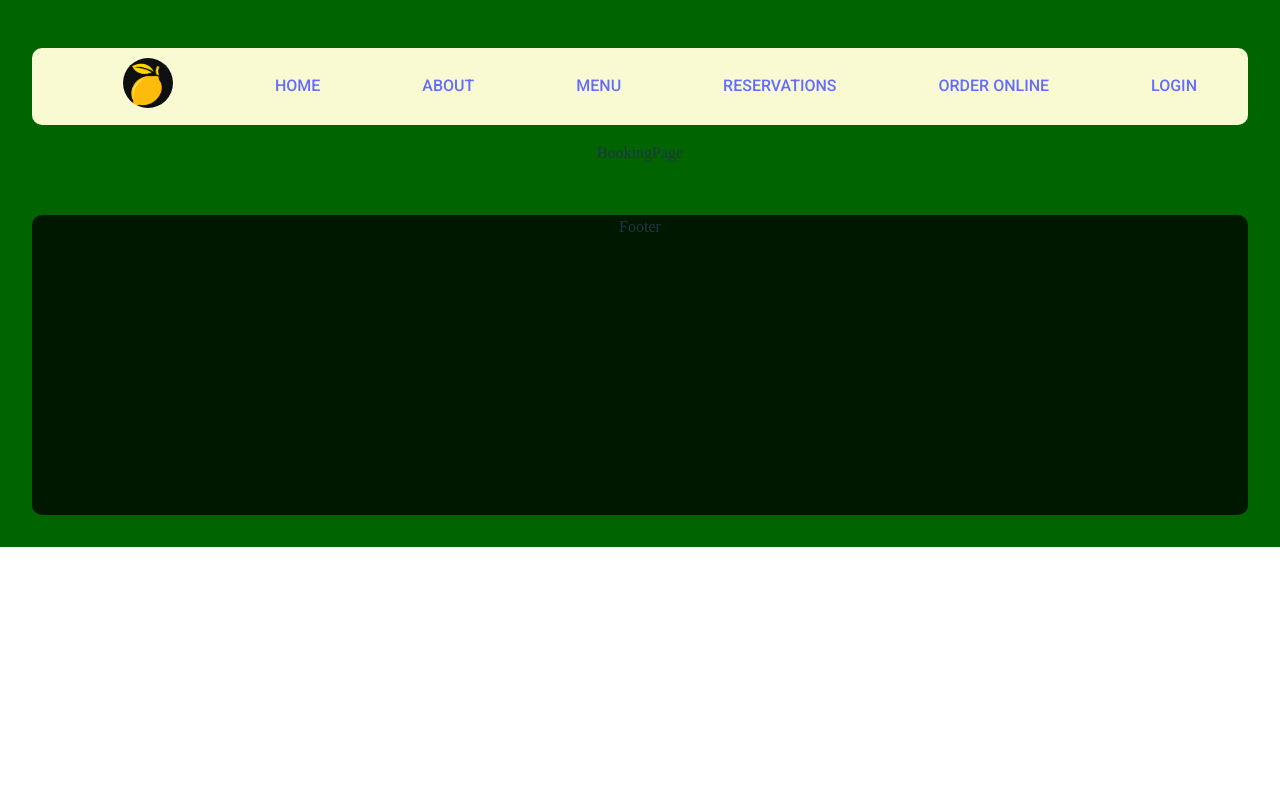
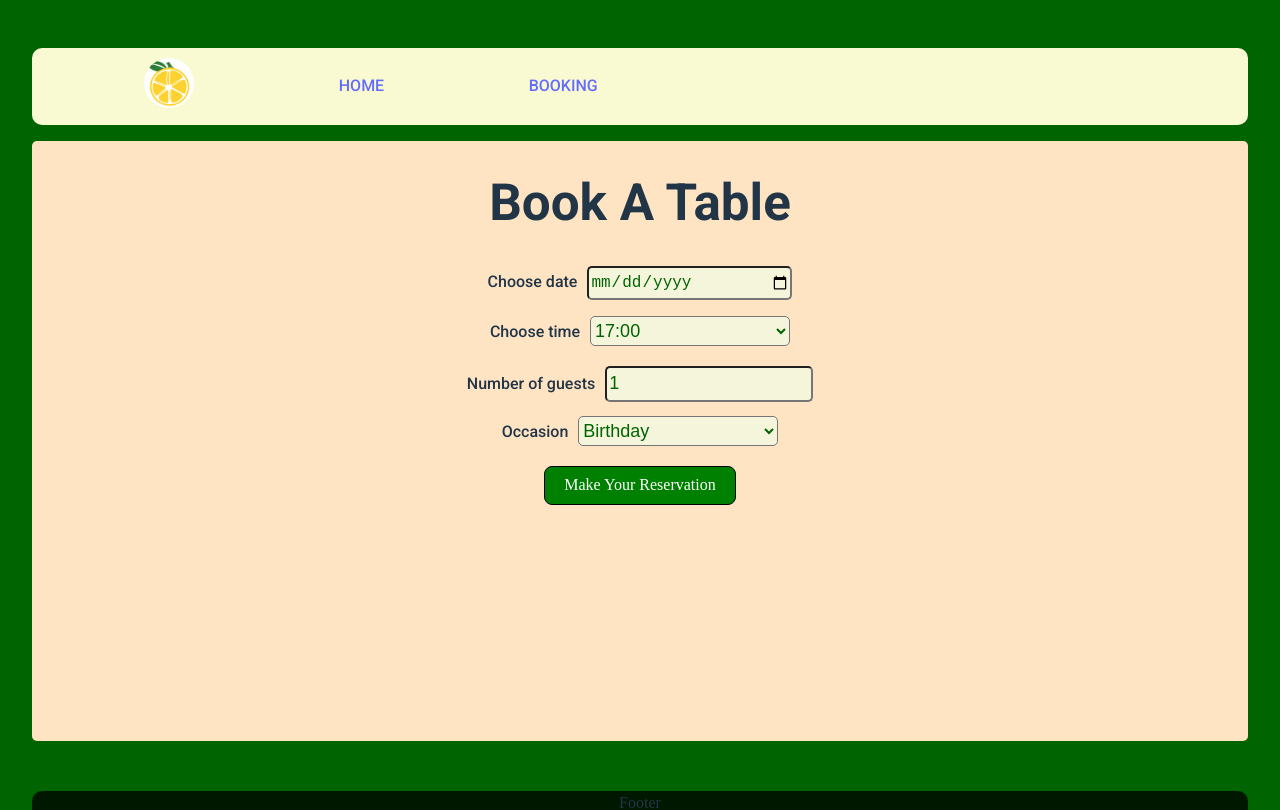
Before and after one commit to AspireHall/capstone, a React (Vite) app: page /booking in a window 1280 px wide. Shown: the top 810 px of the page. Built offline with nearby package versions, Linux system fonts and the light colour scheme.

Commit message:
added booking form

```diff
--- a/src/App.css
+++ b/src/App.css
@@ -94,3 +94,46 @@ p {
   background-color: rgb(0, 24, 0);
   border-radius: 10px;
 }
+
+.booking-container {
+  display: flex;
+  flex-direction: column;
+  width: 100%;
+  height: 600px;
+  background-color: bisque;
+  border-radius: 5px;
+  text-align: center;
+}
+label {
+  font-family: "Roboto";
+  font-weight: 500;
+  padding-right: 10px;
+}
+input {
+  width: 200px;
+  height: 30px;
+  font-size: large;
+  border-radius: 5px;
+  background-color: beige;
+  color: darkgreen;
+}
+select {
+  width: 200px;
+  height: 30px;
+  font-size: large;
+  border-radius: 5px;
+  background-color: beige;
+  color: darkgreen;
+}
+button {
+  background-color: green;
+  color: white;
+  border: solid 1px black;
+}
+
+button:hover {
+  background-color: rgb(1, 75, 1);
+}
+.booking-div {
+  height: 50px;
+}
--- a/src/Component/Nav.jsx
+++ b/src/Component/Nav.jsx
@@ -10,11 +10,12 @@ const Nav = () => {
           <img className="logo" src={logo} alt="" />
         </Link>
         <Link to="/">HOME</Link>
-        <Link to="/booking">ABOUT</Link>
+        <Link to="/booking">BOOKING</Link>
+        {/*<Link to="/booking">ABOUT</Link>
         <Link to="/booking">MENU</Link>
-        <Link to="/booking">RESERVATIONS</Link>
         <Link to="/booking">ORDER ONLINE</Link>
         <Link to="/booking">LOGIN</Link>
+        */}
       </ul>
     </div>
   );
--- /dev/null
+++ b/src/Pages/BookingPage/BookingForm.jsx
@@ -0,0 +1,89 @@
+import React, { Fragment, useState } from "react";
+import "./../../App.css";
+
+const BookingForm = () => {
+  const availableTimes = ["17:00", "18:00", "19:00", "20:00", "21:00", "22:00"];
+  const [data, setData] = useState({
+    date: "",
+    time: "",
+    guest: "1",
+    occasion: "Birthday",
+  });
+
+  const handleChange = (e) => {
+    const { name, value } = e.target;
+    setData((prev) => ({
+      ...prev,
+      [name]: value,
+    }));
+  };
+
+  const submitForm = (e) => {
+    e.preventDefault();
+    console.log("Form Submitted", data);
+    data;
+  };
+
+  return (
+    <Fragment>
+      <div className="booking-container">
+        <h1>Book A Table</h1>
+        <form onSubmit={submitForm}>
+          <div className="booking-div">
+            <label htmlFor="res-date">Choose date</label>
+            <input
+              name="date"
+              type="date"
+              value={data.date}
+              onChange={handleChange}
+              id="res-date"
+            />
+          </div>
+          <div className="booking-div">
+            <label htmlFor="res-time">Choose time</label>
+            <select
+              name="time"
+              value={data.time}
+              onChange={handleChange}
+              id="res-time"
+            >
+              {availableTimes.map((time, index) => (
+                <option key={index} value={time}>
+                  {time}
+                </option>
+              ))}
+            </select>
+          </div>
+          <div className="booking-div">
+            <label htmlFor="guests">Number of guests</label>
+            <input
+              name="guest"
+              type="number"
+              value={data.guest}
+              onChange={handleChange}
+              placeholder="1"
+              min="1"
+              max="10"
+              id="guests"
+            />
+          </div>
+          <div className="booking-div">
+            <label htmlFor="occasion">Occasion</label>
+            <select
+              name="occasion"
+              value={data.occasion}
+              onChange={handleChange}
+              id="occasion"
+            >
+              <option value="Birthday">Birthday</option>
+              <option value="Anniversary">Anniversary</option>
+            </select>
+          </div>
+          <button type="submit">Make Your Reservation</button>
+        </form>
+      </div>
+    </Fragment>
+  );
+};
+
+export default BookingForm;
--- a/src/Pages/BookingPage/BookingPage.jsx
+++ b/src/Pages/BookingPage/BookingPage.jsx
@@ -1,7 +1,11 @@
 import React from "react";
-
+import BookingForm from "./BookingForm";
 const BookingPage = () => {
-  return <div>BookingPage</div>;
+  return (
+    <div>
+      <BookingForm />
+    </div>
+  );
 };
 
 export default BookingPage;
--- a/src/index.css
+++ b/src/index.css
@@ -26,10 +26,6 @@ body {
   margin: 0;
   min-width: 320px;
   min-height: 100vh;
-}
-@media (max-width: 700px) {
-  body {
-  }
 }
 
 h1 {
```
Also changed, not shown: src/assets/logo.png.
